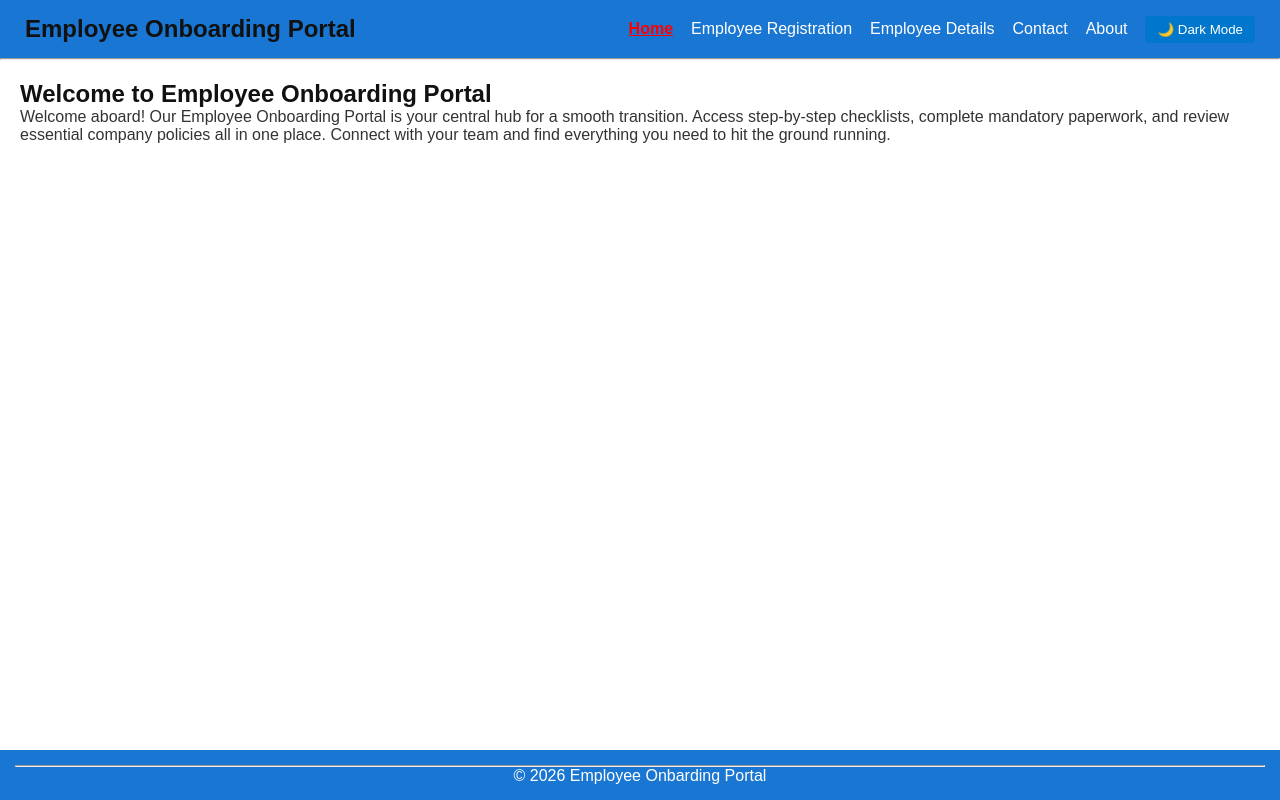
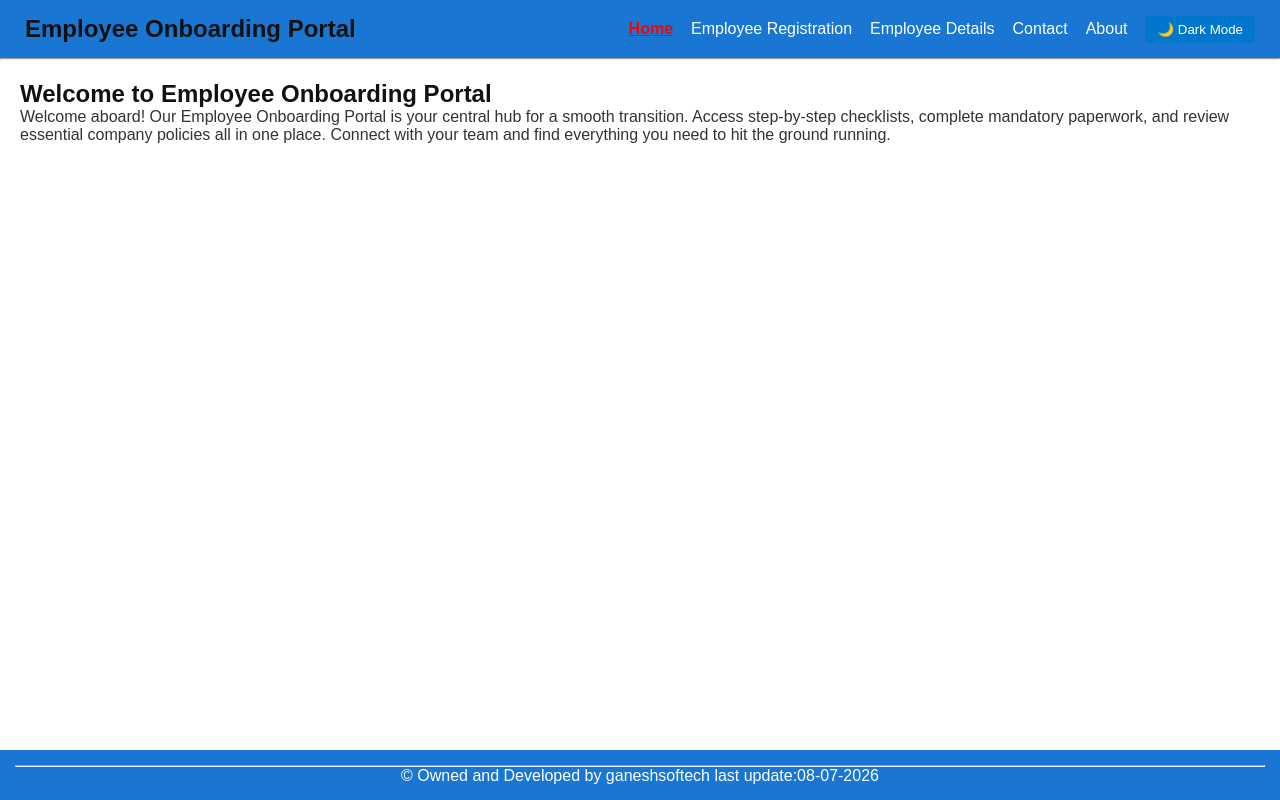
Before and after one commit to ganeshsofttech/employee-onbarding-portal, a React (Vite) app: page / in a window 1280 px wide. Built offline with nearby package versions, Linux system fonts and the light colour scheme.

Commit message:
Update footer text with new ownership details

```diff
--- a/src/component/Footer.jsx
+++ b/src/component/Footer.jsx
@@ -3,7 +3,7 @@ export default function Footer() {
     <footer>
       <hr />
 
-      <p>© 2026 Employee Onbarding Portal</p>
+      <p>© Owned and Developed by ganeshsoftech  last update:08-07-2026</p>
     </footer>
   );
 }
```
